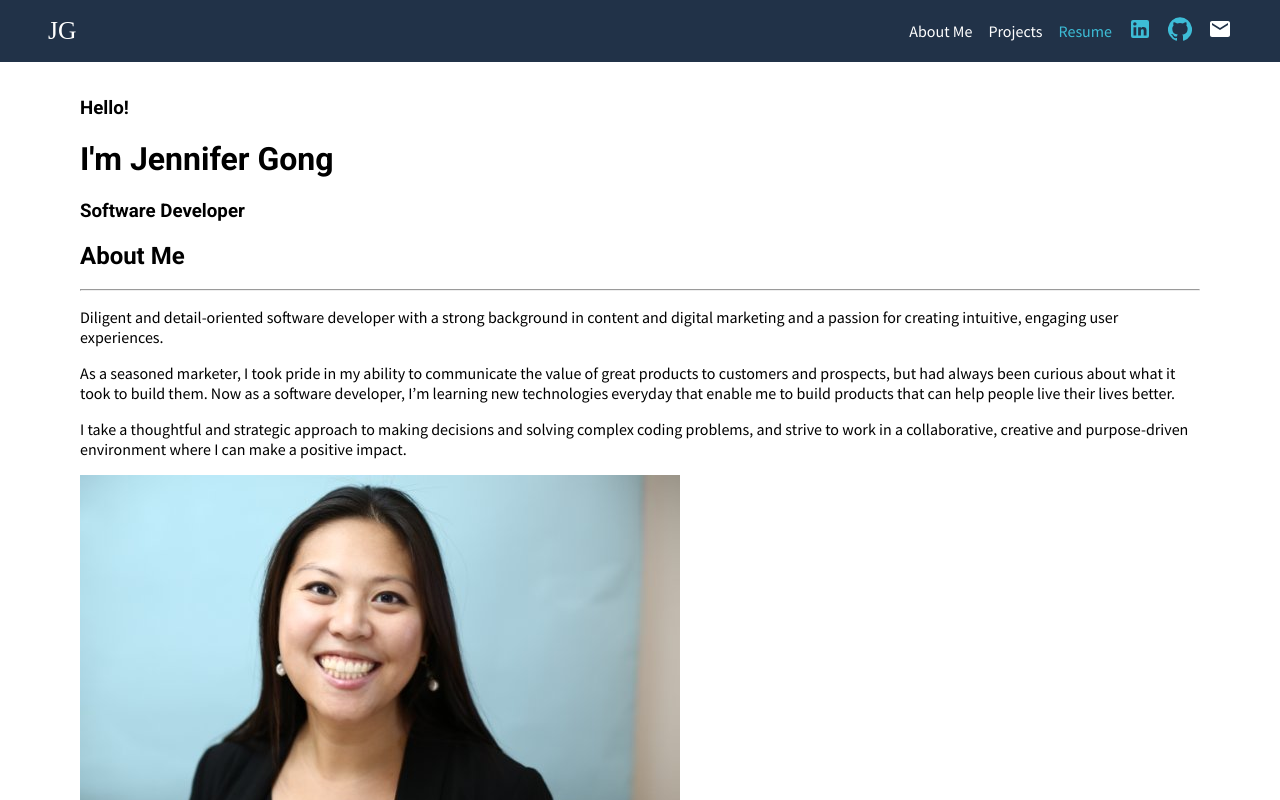
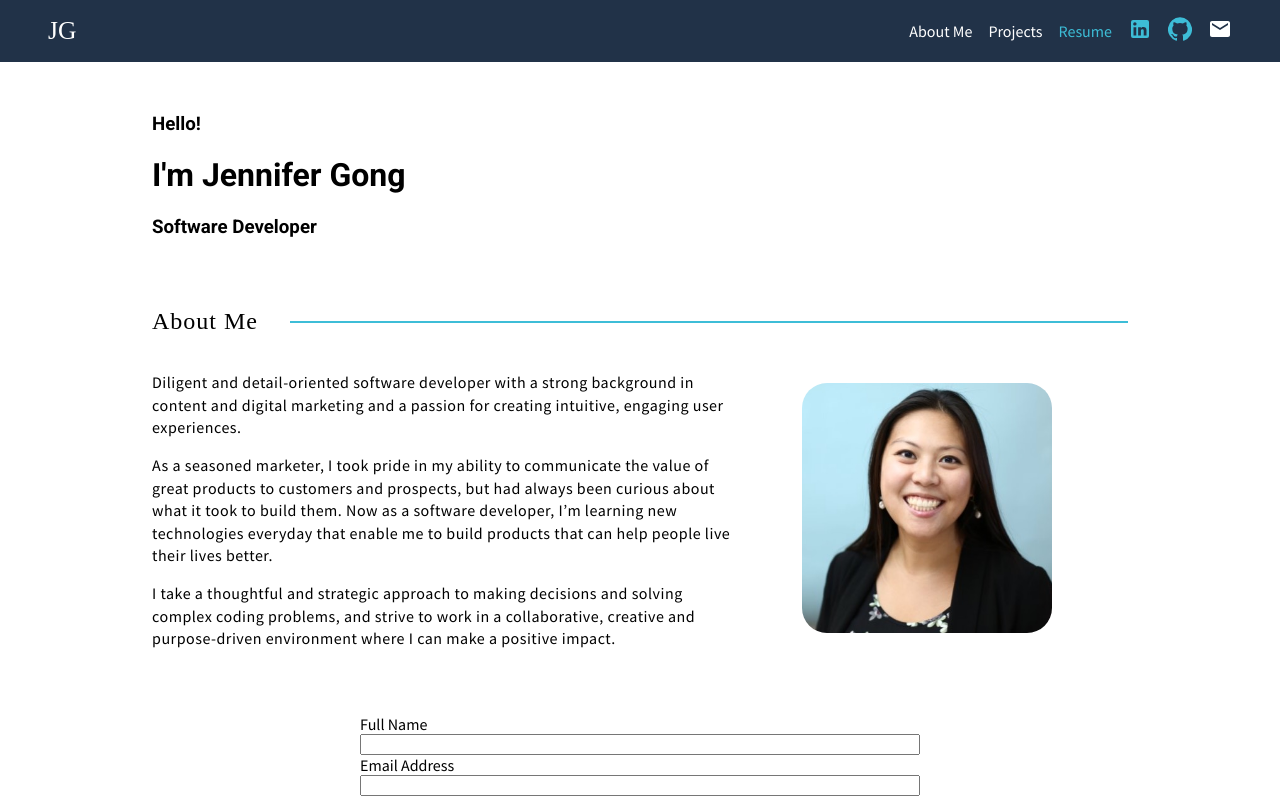
Before and after one commit to jngong/portfolio, a React (Create React App) app: page / in a window 1280 px wide. Shown: the top 800 px of the page. Built offline with nearby package versions, Linux system fonts and the light colour scheme; a web font is replaced by a local one.

Commit message:
about me

```diff
--- a/src/App.css
+++ b/src/App.css
@@ -23,6 +23,7 @@ body {
 
 h1, h2, h3, h4 {
   font-family: var(--headline-font);
+  font-weight: 700;
 }
 
 a {
@@ -59,10 +60,39 @@ nav > div {
 
 /**** MAIN SECTION STYLES ****/
 
-.main-container, .contact-container {
+.main-container, .contact-container, .section-container, .hero {
   width: 90%;
   margin: 0 auto;
   padding: 1rem;
+}
+
+.section-header {
+  position: relative;
+  display: flex;
+  flex-direction: row;
+  justify-content: space-between;
+  align-items: center;
+}
+
+.section-header > h2 {
+  display: inline-block;
+  background-color: #ffffff;
+  padding-right: 2rem;
+  z-index: 1;
+  /* text-transform: uppercase; */
+  letter-spacing: 1px;
+  font-weight: 500;
+  font-family: var(--logo-font);
+}
+
+.header-line {
+  display: inline-block;
+  height: 2px;
+  width: 90%;
+  right: 0;
+  z-index: -1;
+  position: absolute;
+  background-color: var(--light-accent-color);
 }
 
 /**** CONTACT STYLES ****/
@@ -77,5 +107,7 @@ form {
 /**** FOOTER STYLES ****/
 
 footer {
-  text-align: center
+  text-align: center;
+  font-family: var(--logo-font);
+  font-size: 1.3rem;
 }
--- a/src/components/Home/AboutMe.js
+++ b/src/components/Home/AboutMe.js
@@ -1,20 +1,22 @@
 import React from 'react'
-import Profile from '../../images/jennifer-gong.jpg'
+import Profile from '../../images/jennifer-gong.jpeg'
 
 const AboutMe = () => {
-    return(
+    return (
         <div className='section-container'>
-            <div className='section-header'>
+            <div className='section-header' id='about-me'>
                 <h2>About Me</h2>
-                <div className='line'><hr/></div>
+                <div className='header-line'></div>
             </div>
-            <div className='about-text'>
-                <p>Diligent and detail-oriented software developer with a strong background in content and digital marketing and a passion for creating intuitive, engaging user experiences.</p>
-                <p>As a seasoned marketer, I took pride in my ability to communicate the value of great products to customers and prospects, but had always been curious about what it took to build them. Now as a software developer, I’m learning new technologies everyday that enable me to build products that can help people live their lives better.</p>
-                <p>I take a thoughtful and strategic approach to making decisions and solving complex coding problems, and strive to work in a collaborative, creative and purpose-driven environment where I can make a positive impact.</p>
-            </div>
-            <div className='profile-image'>
-                <img src={Profile} alt="Jennifer Gong Profile Picture"/>
+            <div className='about-container'>
+                <div className='about-text'>
+                    <p>Diligent and detail-oriented software developer with a strong background in content and digital marketing and a passion for creating intuitive, engaging user experiences.</p>
+                    <p>As a seasoned marketer, I took pride in my ability to communicate the value of great products to customers and prospects, but had always been curious about what it took to build them. Now as a software developer, I’m learning new technologies everyday that enable me to build products that can help people live their lives better.</p>
+                    <p>I take a thoughtful and strategic approach to making decisions and solving complex coding problems, and strive to work in a collaborative, creative and purpose-driven environment where I can make a positive impact.</p>
+                </div>
+                <div className='about-image'>
+                    <img src={Profile} alt='Jennifer Gong Profile Picture' className='profile'/>
+                </div>
             </div>
         </div>
     )
--- a/src/components/Home/Home.js
+++ b/src/components/Home/Home.js
@@ -1,6 +1,7 @@
 import React from 'react'
 import AboutMe from './AboutMe'
 import Hero from '../Layout/Hero'
+import '../../styles/Home.css'
 
 const Home = (props) => {
     return(
--- /dev/null
+++ b/src/styles/Home.css
@@ -0,0 +1,26 @@
+/**** ABOUT SECTION STYLES ****/
+
+.about-container {
+    display: flex;
+    flex-direction: row;
+    justify-content: space-between;
+    align-items: center;
+}
+
+.about-text {
+    width: 60%;
+    margin-right: 1rem;
+    letter-spacing: .5px;
+    line-height: 1.4rem;
+}
+
+.about-image {
+    width: 35%;
+    padding: 1rem;
+}
+
+.profile {
+    max-width: 100%;
+    width: 250px;
+    border-radius: 10%;
+}
```
Also changed, not shown: src/components/Home/Skills.js (+19 -0 lines), src/images/jennifer-gong.jpeg (added), src/images/jennifer-gong.jpg (deleted).
